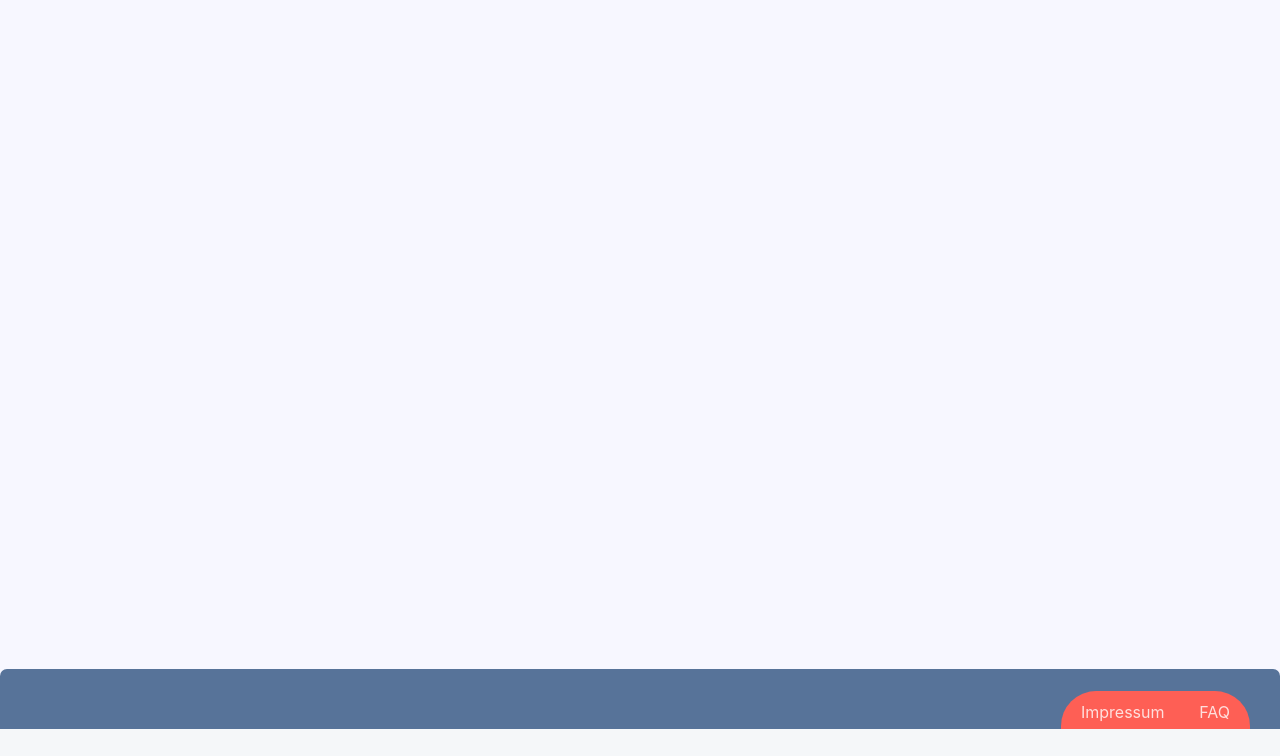
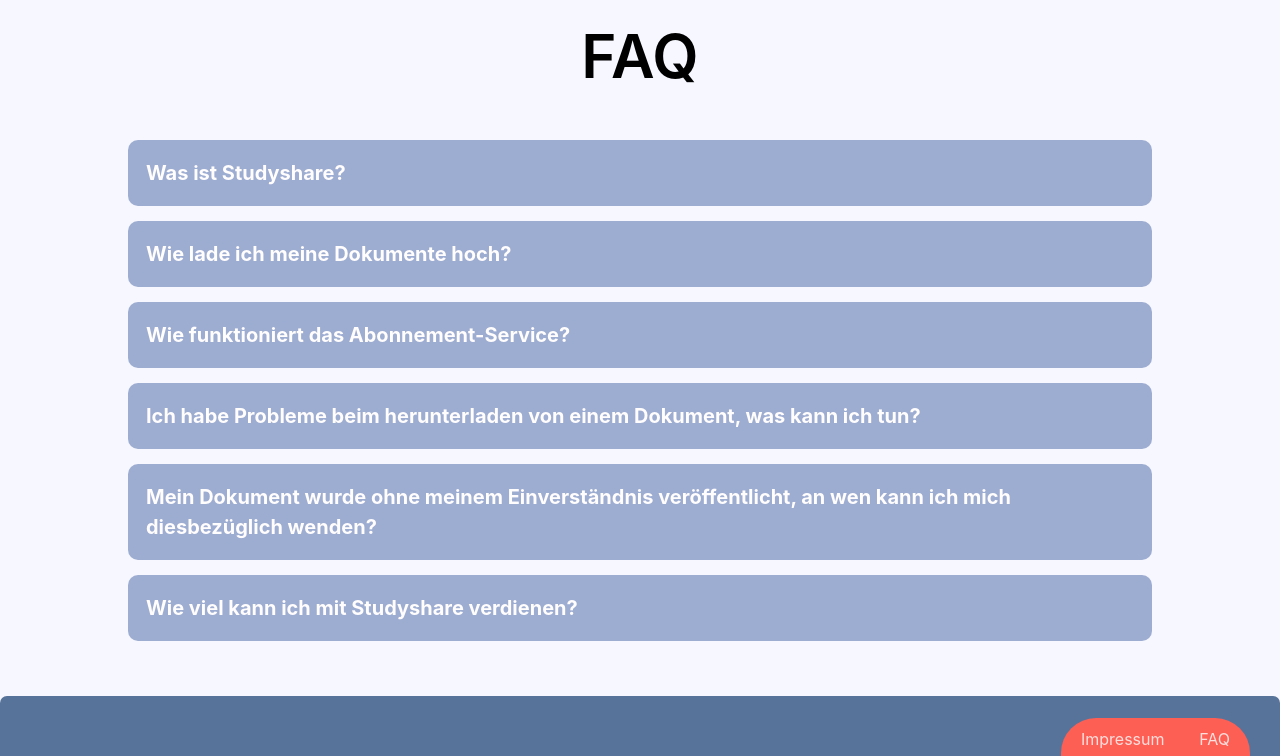
Before and after one commit to ChillySpiral/StudyShare, a PHP site: page /faq.php in a window 1280 px wide. Shown: the part 71-827 px from the top of the page. Before the commit the page ends 800 px from the top, so only its background shows below. Run offline with PHP 8.4, Linux system fonts and the light colour scheme; data comes from the database, SQL or seed files in the repository; tables that the repository leaves empty hold one stand-in row (values such as "Sample post").

Commit message:
added faq

```diff
--- a/CSS/styles.css
+++ b/CSS/styles.css
@@ -149,3 +149,50 @@ hr.feed-documents:before {
   border-width: 0 0 1px 0;
   border-radius: 20px;
 }
+
+/* accordion */
+
+.faq-heading {
+  text-align: center;
+  padding-top: 20px;
+  color: rgb(0, 0, 0);
+  font-weight: 600;
+  font-size: 60px;
+}
+
+.faq {
+  padding-top: 40px;
+  padding-left: 10%;
+  padding-right: 10%;
+  padding-bottom: 100px;
+}
+
+.accordion {
+  background-color: rgba(116, 138, 187, 0.678);
+  color: rgb(255, 253, 253);
+  font-weight: bold;
+  font-size: 20px;
+  cursor: pointer;
+  padding: 18px;
+  margin-bottom: 15px;
+  width: 100%;
+  text-align: left;
+  border: none;
+  outline: none;
+  transition: 0.4s;
+  border-radius: 10px;
+}
+
+
+.accordion.active, .accordion:hover {
+  background-color: rgba(116, 138, 187, 0.856);
+}
+
+
+.panel {
+  padding: 0 18px;
+  background-color: rgba(255, 255, 255, 0);
+  display: none;
+  overflow: hidden;
+  font-size: 18px;
+}
--- /dev/null
+++ b/JavaScript/accordion.js
@@ -0,0 +1,18 @@
+var acc = document.getElementsByClassName("accordion");
+var i;
+
+for (i = 0; i < acc.length; i++) {
+  acc[i].addEventListener("click", function() {
+    /* Toggle between adding and removing the "active" class,
+    to highlight the button that controls the panel */
+    this.classList.toggle("active");
+
+    /* Toggle between hiding and showing the active panel */
+    var panel = this.nextElementSibling;
+    if (panel.style.display === "block") {
+      panel.style.display = "none";
+    } else {
+      panel.style.display = "block";
+    }
+  });
+}
--- a/faq.php
+++ b/faq.php
@@ -24,17 +24,6 @@
             <div class="collapse navbar-collapse justify-content-end" id="navcol-1" style="color: rgb(255,255,255);">
             </form>
                 <ul class="navbar-nav">
-                <?php if(isset($_SESSION['user']))
-                { echo '
-                    <li class="nav-item" style="min-height: 40px;">
-                    <form id="Search_Form" class="form-inline d-none d-sm-inline-block mr-auto ml-md-3 my-2 my-md-0 mw-100 navbar-search" style="display: inline-block !important;">
-                        <div class="input-group">
-                            <input name="Search_Text" type="text" class="bg-light form-control border-0 small" placeholder="Suche Notizen, Zusammenfassungen & Mitschriften" style="border-top-left-radius: 15px;border-bottom-left-radius: 15px;" />
-                        <div class="input-group-append">
-                            <button id="Search_Button" type="button" class="btn py-0" type="button" style="border-top-right-radius: 15px;border-bottom-right-radius: 15px;background: rgb(248,249,252);border-width: 1px;"><i class="fas fa-search" style="color: rgb(0,0,0);"></i></button></div>
-                        </div>
-                    </from>
-                    </li>';}?>
                     <?php
                     if(isset($_SESSION['mod']))
                     {
@@ -54,7 +43,35 @@
             </div>
         </div>
     </nav>
-    <!-- content here -->
+    <h1 class="faq-heading"> FAQ </h1>
+    <div class="faq">
+    <button class="accordion">Was ist Studyshare?</button>
+        <div class="panel">
+            <p>Studyshare entstand während der Corona-Pandemie als Gruppenprojekt von 5 Informatikstudenten mit dem Ziel Studienunterlagen zugänglicher zu machen und Studenten zu ermöglichen mit ihren Zusammenfassungen, von denen andere profitieren können, etwas Geld zu verdienen.</p>
+        </div>
+
+    <button class="accordion">Wie lade ich meine Dokumente hoch?</button>
+        <div class="panel">
+            <p>Nach erfolgreichem registrieren und einloggen haben sie Zugriff auf ihre Profilseite. Hier finden sie ein Feld, wo Sie Dokumente hochladen können und einen Titel, eine Beschreibung als auch eine Kategorie hinzufügen können um ihr Dokument besser einzuordnen.</p>
+        </div>
+
+    <button class="accordion">Wie funktioniert das Abonnement-Service?</button>
+        <div class="panel">
+            <p>Das Abo ist in drei flexiblen Varianten verfügbar, ein Monat, ein Semester oder lebenslang. Genauere Infos finden Sie auf der Startseite.</p>
+        </div>
+        <button class="accordion">Ich habe Probleme beim herunterladen von einem Dokument, was kann ich tun?</button>
+        <div class="panel">
+            <p>Kontaktieren Sie unseren Support unter team@studyshare.at mit einer genauen Beschreibung ihres Problems (Korrupte Datei, Download nicht möglich, keine Datei vorhanden) und wir werden eine Lösung finden.</p>
+        </div>
+        <button class="accordion">Mein Dokument wurde ohne meinem Einverständnis veröffentlicht, an wen kann ich mich diesbezüglich wenden?</button>
+        <div class="panel">
+            <p>Bitte senden Sie uns eine Mail an team@studyshare.at mit dem Titel + Veröffentlichkeitsdatum des betroffenen Dokuments. Ein Moderator wird das Dokument erneut überprüfen auf Authentizität und Sie schnellstmöglich kontaktieren.</p>
+        </div>
+        <button class="accordion">Wie viel kann ich mit Studyshare verdienen?</button>
+        <div class="panel">
+            <p>Derzeit arbeiten wir noch an einem geeigneten System.</p>
+        </div>
+    </div>
     <footer class="d-flex justify-content-end footer-basic" id="my-footer">
         <ul class="list-inline" style="background: #fe5f55;margin-top: 22px;margin-right: 30px;padding-right: 10px;padding-left: 10px;border-top-left-radius: 35px;border-top-right-radius: 35px;font-size: 24px;color: rgb(255,255,255);">
             <li class="list-inline-item"><a href="impressum.php">Impressum</a></li>
@@ -65,6 +82,7 @@
     <script src="Javascript/jquery.min.js"></script>
     <script src="CSS/bootstrap/js/bootstrap.min.js"></script>
     <script src="Javascript/search.js"></script>
+    <script src="Javascript/accordion.js"></script>
 
 </body>
 
```
Also changed, not shown: impressum.php (+0 -11 lines).
